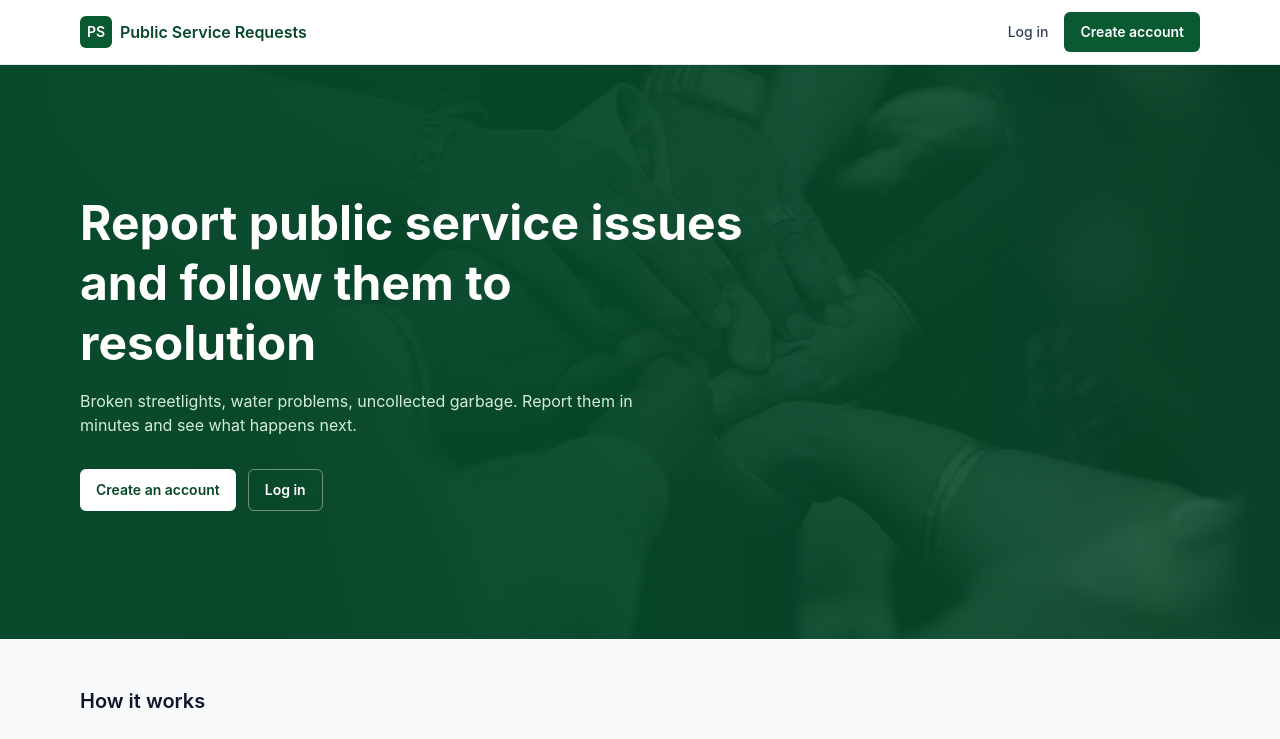
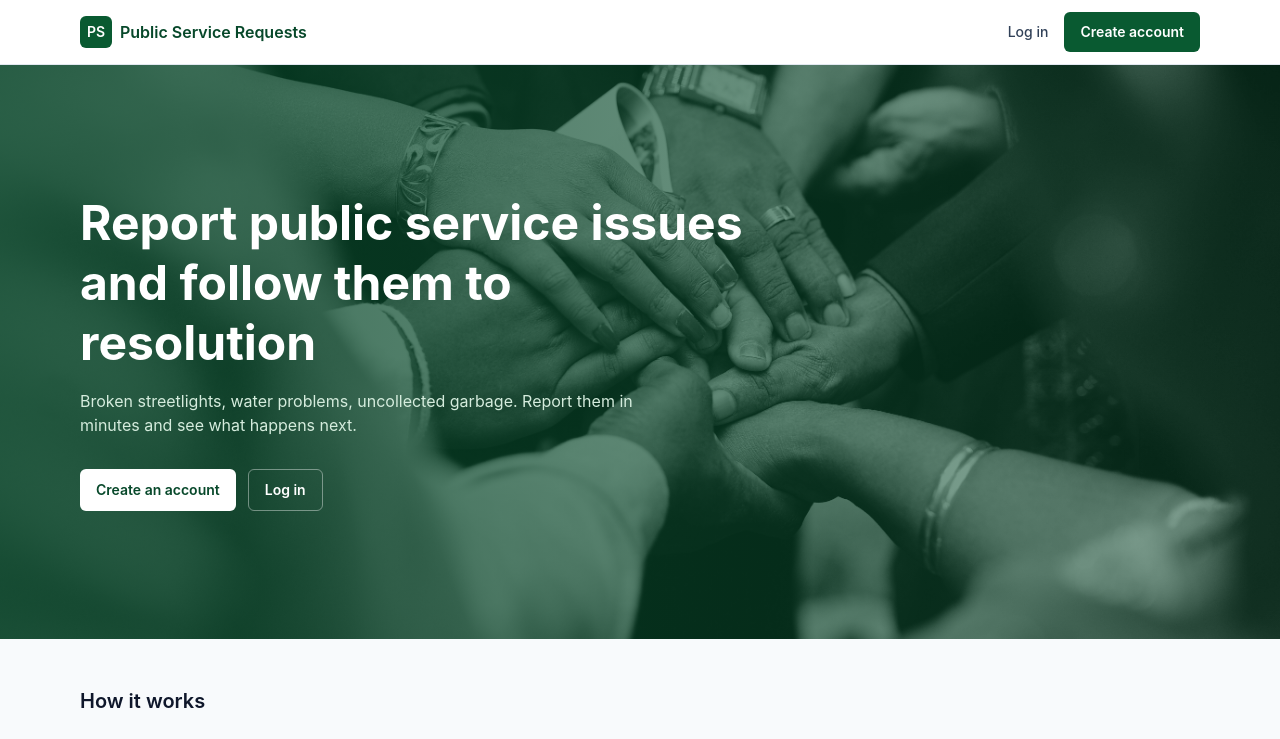
Before and after one commit to ginakena/Public-service-system, a React (Vite) app in the folder client/: page / in a window 1280 px wide. Shown: the top 739 px of the page. Built offline with nearby package versions, Linux system fonts and the light colour scheme; no server answers.

Commit message:
change the opacity of the background color

```diff
--- a/client/src/pages/HomePage.tsx
+++ b/client/src/pages/HomePage.tsx
@@ -22,7 +22,7 @@ export default function HomePage() {
         className="absolute inset-0 -z-10 h-full w-full object-cover"
       />
       {/* Overlay keeps the text readable: even tint on phones, fading to the photo on wide screens */}
-      <div className="absolute inset-0 -z-10 bg-brand-800/80 lg:bg-linear-to-r lg:from-brand-800/95 lg:via-brand-800/75 lg:to-brand-800/20" />
+      <div className="absolute inset-0 -z-10 bg-brand-800/40 lg:bg-linear-to-r lg:from-brand-800/70 lg:via-brand-800/40 lg:to-brand-800/10" />
 
         <div className="mx-auto max-w-6xl px-4 py-16 sm:py-24 lg:py-32">
           <h1 className="max-w-2xl text-3xl font-bold leading-tight sm:text-5xl">
```
